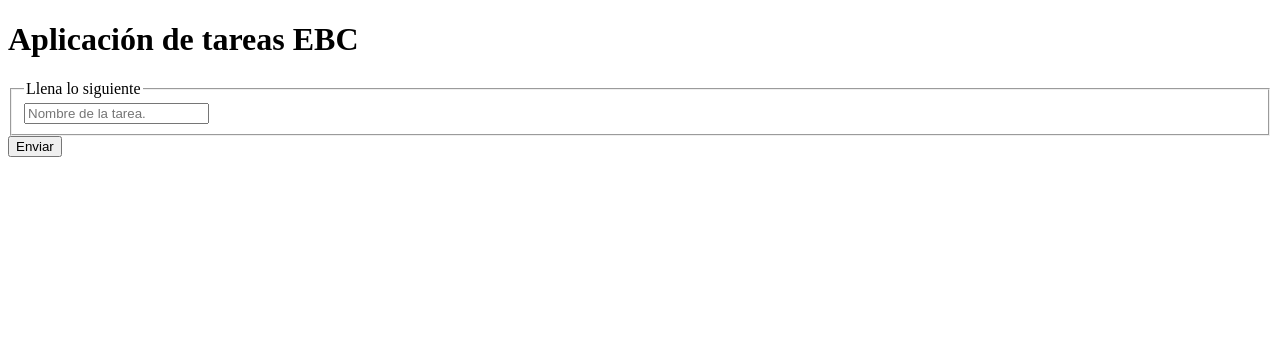
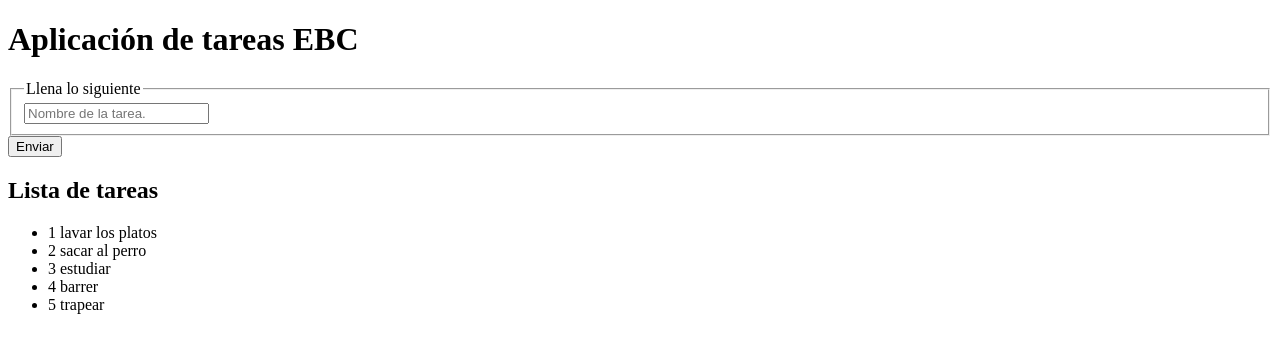
Before and after one commit to isaacbegue/ebc-python-flask, a Flask app: page / in a window 1280 px wide. Shown: the top 353 px of the page. Run offline with Flask 2, Linux system fonts and the light colour scheme.

Commit message:
publicación de tareas
generé una ruta para crear nuevas tareas, las tareas se guardan dentro de un arreglo llamado task

```diff
--- a/app.py
+++ b/app.py
@@ -1,15 +1,18 @@
-from flask import Flask, request, render_template
+from flask import Flask, request, render_template, url_for, redirect
+from database import tasks
 app = Flask(__name__)
 
 #el método http de route por default es GET, ejecuta la funcion definida enseguida
 @app.route("/")
 def index():
-    return render_template('index.html')
+    return render_template('index.html', todoList = tasks)
 
 @app.route("/", methods=['POST'])
 def add_new_tasK():
     if request.method == 'POST':
-        return render_template('index.html')
+        newTask = {"id": len(tasks) + 1, "name": request.form['task_name']}
+        tasks.append(newTask)
+        return redirect(url_for('index'))
 
 if __name__ == "__main__":
     app.run(port=5000, debug=True)
--- /dev/null
+++ b/database.py
@@ -0,0 +1,7 @@
+tasks = [
+    {"id": 1, "name": "lavar los platos"},
+    {"id": 2, "name": "sacar al perro"},
+    {"id": 3, "name": "estudiar"},
+    {"id": 4, "name": "barrer"},
+    {"id": 5, "name": "trapear"},
+]
--- a/templates/index.html
+++ b/templates/index.html
@@ -8,12 +8,20 @@
 </head>
 <body>
     <h1>Aplicación de tareas EBC</h1>
-    <form action="#">
+    <form action="{{url_for('index')}}" method="POST">
         <fieldset>
             <legend>Llena lo siguiente</legend>
-            <input type="text" placeholder="Nombre de la tarea.">
+            <input type="text" name="task_name" placeholder="Nombre de la tarea.">
         </fieldset>
         <button type="submit">Enviar</button>
     </form>
+    <div class="lista">
+        <h2>Lista de tareas</h2>
+        <ul>
+            {% for task in todoList %}
+            <li>{{task.id}} {{task.name}}</li>
+            {% endfor %}
+        </ul>
+    </div>
 </body>
 </html>
```
